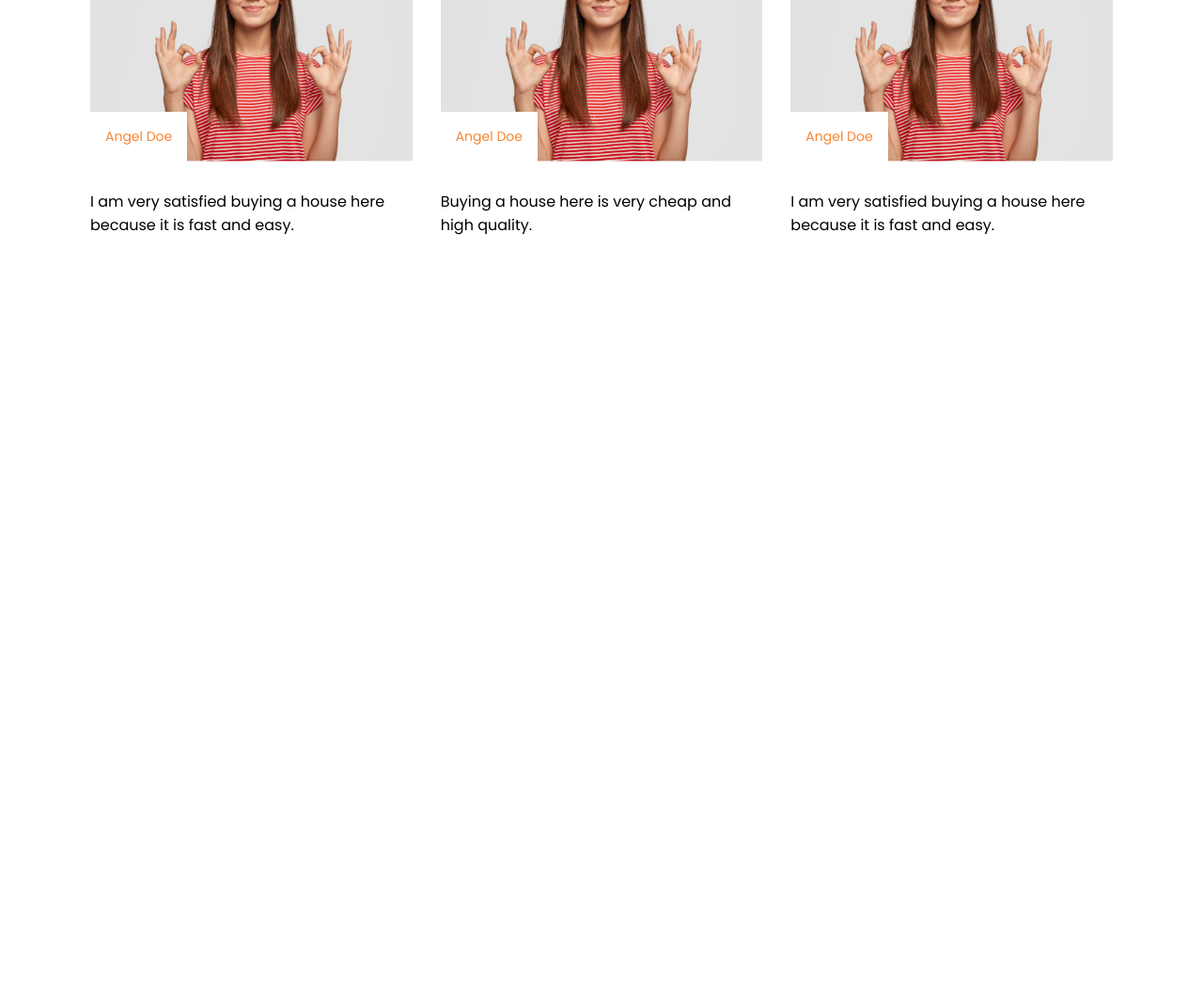
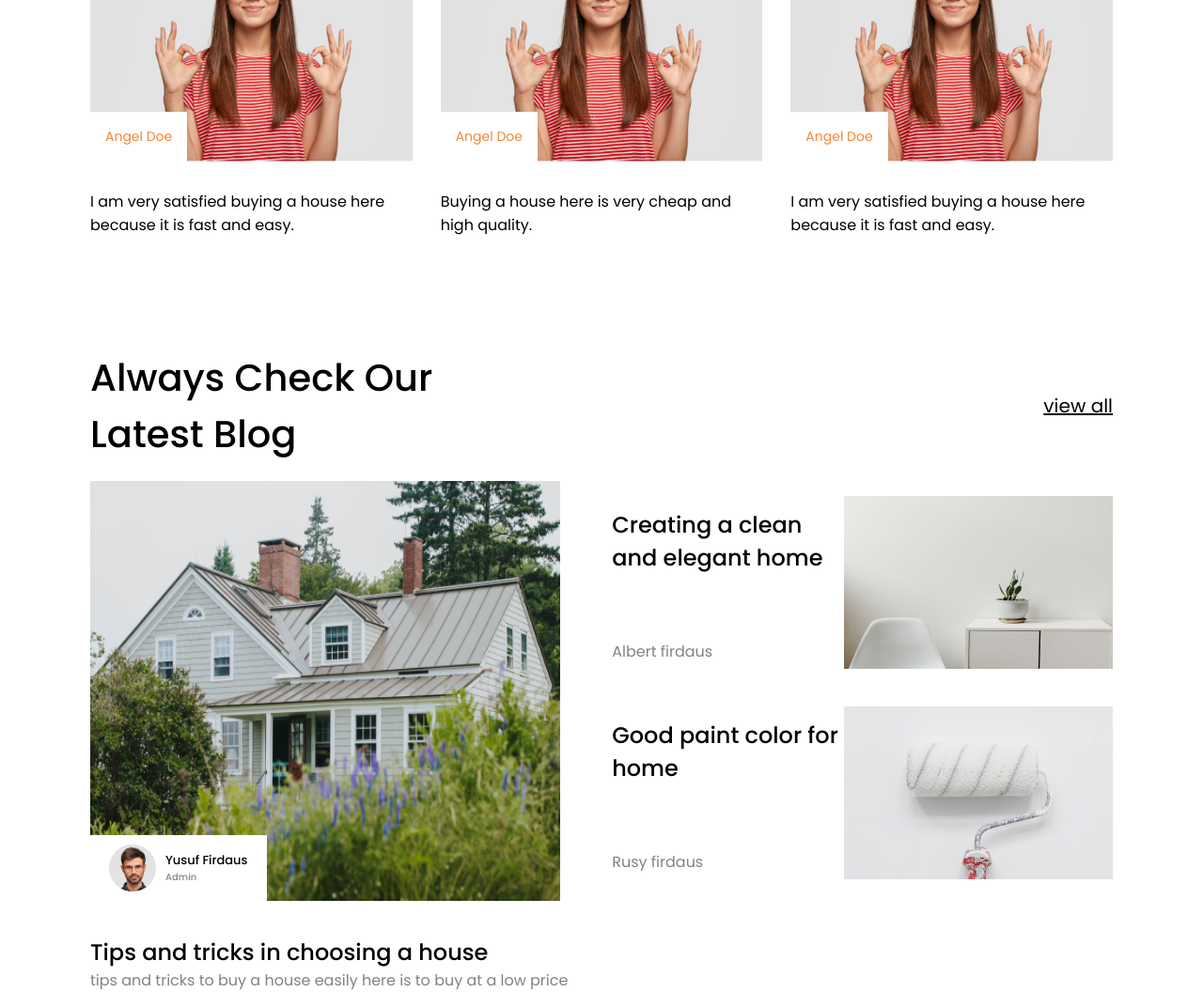
Before and after one commit to aldilukmn/omah, a plain HTML site: page index.html in a window 1280 px wide. Shown: the part 2295-3351 px from the top of the page at 94% size. Before the commit the page ends 2595 px from the top, so only its background shows below. Drawn offline with nearby package versions, Linux system fonts and the light colour scheme.

Commit message:
adding a new feature in the form of a blog

```diff
--- a/assets/css/style.css
+++ b/assets/css/style.css
@@ -11,6 +11,7 @@
 
 body {
   font-family: "Poppins", sans-serif;
+  height: 100vh;
 }
 
 /* start header */
@@ -302,6 +303,129 @@ body {
 }
 
 /* end review  */
+
+/* start blog   */
+
+.blog {
+  margin: 120px 7.5% 48px 7.5%;
+}
+
+.title-blog {
+  align-items: center;
+  display: flex;
+  justify-content: space-between;
+  margin-bottom: 20px;
+}
+
+.tb-left > h1 {
+  font-size: 40px;
+  font-weight: 500;
+  text-transform: capitalize;
+}
+
+.tb-right > h4 {
+  font-size: 20px;
+  font-weight: 400;
+  text-decoration: underline;
+}
+
+.content-blog {
+  display: flex;
+  justify-content: space-between;
+}
+
+.cb-left {
+  position: relative;
+  flex: 0.9;
+}
+
+.cb-left img {
+  height: 100%;
+  width: 90%;
+}
+
+.cb-left .cb-profile {
+  background-color: #ffffff;
+  bottom: 0;
+  padding: 10px 20px;
+  position: absolute;
+}
+
+.cb-profile .main-profile {
+  align-items: center;
+  display: flex;
+}
+
+.main-profile img {
+  margin-right: 10px;
+  width: 50%;
+}
+
+.main-profile .info-profile {
+  text-transform: capitalize;
+  width: 100%;
+}
+
+.info-profile h6 {
+  font-weight: 500;
+  font-size: 13px;
+}
+
+.info-profile p {
+  color: #828282;
+  font-weight: 500;
+  font-size: 10px;
+}
+
+.main-content {
+  margin-top: 30px;
+}
+
+.main-content h4 {
+  font-weight: 500;
+  font-size: 24px;
+}
+
+.main-content p {
+  color: #828282;
+  font-weight: 400;
+  font-size: 16px;
+}
+
+.cb-center {
+  display: flex;
+  flex: 0.4;
+  flex-direction: column;
+  justify-content: space-around;
+}
+
+.cb-center .title {
+  display: flex;
+  flex-direction: column;
+  gap: 70px;
+}
+
+.cb-center .title h4 {
+  font-weight: 500;
+  font-size: 24px;
+}
+
+.cb-center .title p {
+  color: #828282;
+  font-weight: 400;
+  font-size: 16px;
+}
+
+.cb-right {
+  display: flex;
+  flex-direction: column;
+  justify-content: space-around;
+}
+
+.cb-right .ac img {
+}
+
+/* end blog */
 
 @media screen and (max-width: 1400px) {
   .navbar {
--- a/index.html
+++ b/index.html
@@ -174,6 +174,55 @@
           </div>
         </div>
       </div>
+      <div class="blog">
+        <div class="title-blog">
+          <div class="tb-left">
+            <h1>
+              always check our <br />
+              latest blog
+            </h1>
+          </div>
+          <div class="tb-right">
+            <h4>view all</h4>
+          </div>
+        </div>
+        <div class="content-blog">
+          <div class="cb-left">
+            <img src="./assets/img/home-yusuf.png" alt="" />
+            <div class="cb-profile">
+              <div class="main-profile">
+                <img src="./assets/img/yusuf.png" alt="" />
+                <div class="info-profile">
+                  <h6>yusuf firdaus</h6>
+                  <p>admin</p>
+                </div>
+              </div>
+            </div>
+            <div class="main-content">
+              <h4>Tips and tricks in choosing a house</h4>
+              <p>tips and tricks to buy a house easily here is to buy at a low price</p>
+            </div>
+          </div>
+          <div class="cb-center">
+            <div class="title">
+              <h4>Creating a clean and elegant home</h4>
+              <p>Albert firdaus</p>
+            </div>
+            <div class="title">
+              <h4>Good paint color for home</h4>
+              <p>Rusy firdaus</p>
+            </div>
+          </div>
+          <div class="cb-right">
+            <div class="ac">
+              <img src="./assets/img/clean.png" alt="" />
+            </div>
+            <div class="ac">
+              <img src="./assets/img/roll.png" alt="" />
+            </div>
+          </div>
+        </div>
+      </div>
     </main>
     <footer></footer>
     <script src="./assets/js/script.js"></script>
```
Also changed, not shown: assets/img/clean.png (added), assets/img/home-yusuf.png (added), assets/img/roll.png (added), assets/img/yusuf.png (added).
